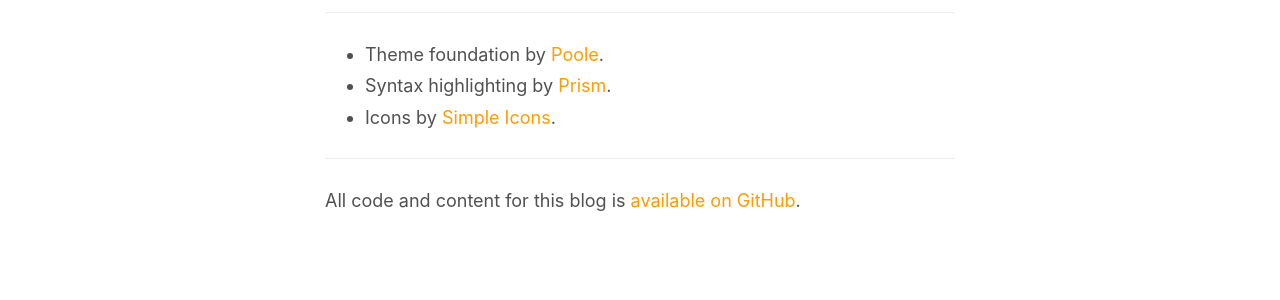
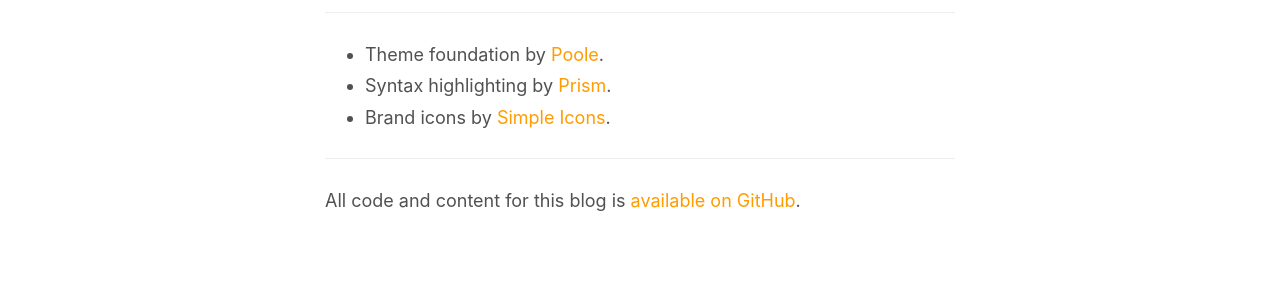
Before and after one commit to HiroAgustin/adiaz.uy-legacy, a Jekyll site: the page built from about.html, in a window 1280 px wide. Shown: the part 380-680 px from the top of the page. Built offline with Jekyll 4.4.1, drawn with Linux system fonts in a browser that asks for light colours; nearby versions of some CDN libraries.

Commit message:
Might have some other type of icons in the future.

```diff
--- a/about.html
+++ b/about.html
@@ -17,7 +17,7 @@
       Syntax highlighting by <a href="http://prismjs.com/">Prism</a>.
     </li>
     <li>
-      Icons by <a href="https://simpleicons.org/">Simple Icons</a>.
+      Brand icons by <a href="https://simpleicons.org/">Simple Icons</a>.
     </li>
   </ul>
 
```
